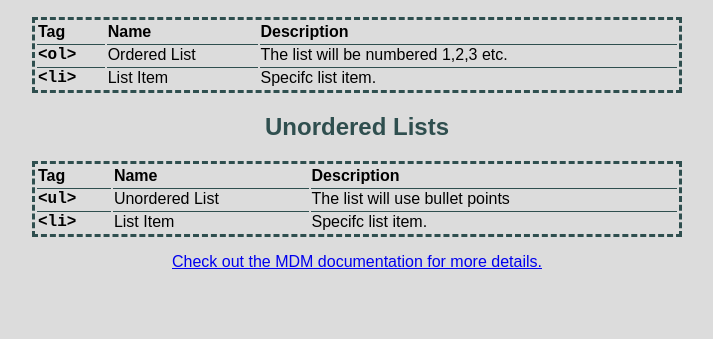
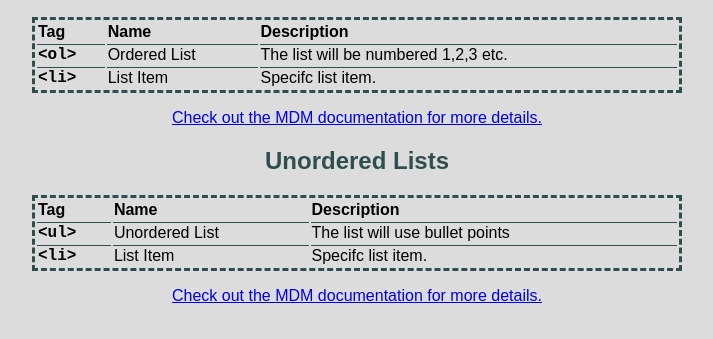
Before and after one commit to Smokey5/cheatSheet, a plain HTML site: page index.html in a window 1280 px wide. Shown: the part 97-436 px from the top of the page, without its empty margins (283-996 px from the left). Drawn offline with Linux system fonts and the light colour scheme.

Commit message:
<ol> MDM documentation link added

```diff
--- a/index.html
+++ b/index.html
@@ -26,6 +26,8 @@
         </tbody>
       </table>
 
+      <p><a href="https://developer.mozilla.org/en-US/docs/Web/HTML/Element/ol">Check out the MDM documentation for more details.</a></p>
+
       <h2>Unordered Lists</h2>
       <table>
         <thead>
@@ -48,5 +50,6 @@
       </table>
 
       <p><a href="https://developer.mozilla.org/en-US/docs/Web/HTML/Element/ul">Check out the MDM documentation for more details.</a></p>
+
     </body>
   </html>
```
